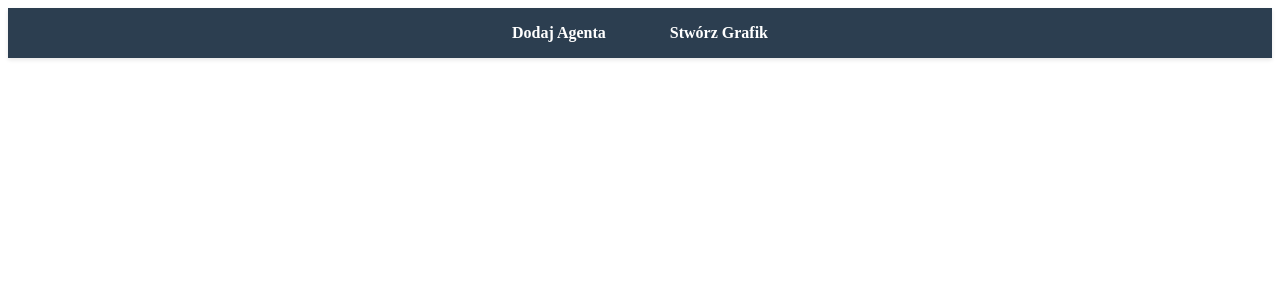
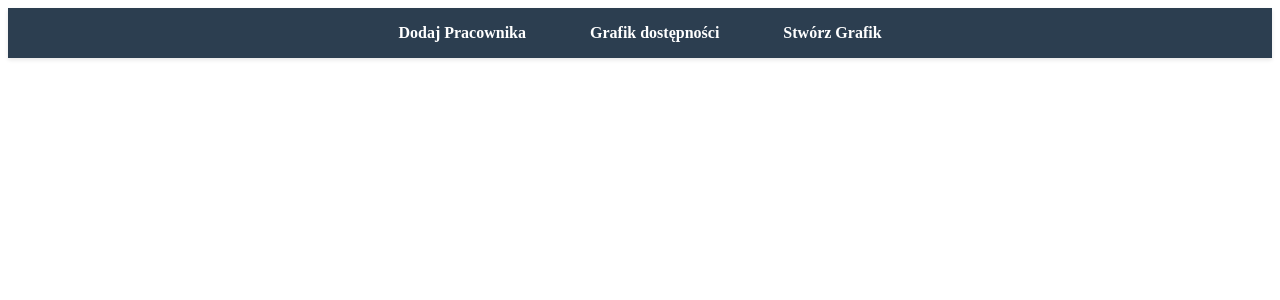
Before and after one commit to maciekryb/callcenter-frontend, a React (Vite) app: page / in a window 1280 px wide. Shown: the top 300 px of the page. Built offline with nearby package versions, Linux system fonts and the light colour scheme.

Commit message:
Update navigation links for clarity and add Agents Availability Schedule component

```diff
--- a/src/App.jsx
+++ b/src/App.jsx
@@ -13,14 +13,14 @@ const App = () => {
           <ul className={styles.navList}>
             <li>
               <Link to="/add-agent" className={styles.navLink}>
-                Dodaj Agenta
+                Dodaj Pracownika
               </Link>
             </li>
-            {/* <li>
+            <li>
               <Link to="/add-queue" className={styles.navLink}>
-                Dodaj Kolejkę
+              Grafik dostępności
               </Link>
-            </li> */}
+            </li>
             <li>
               <Link to="/create-schedule" className={styles.navLink}>
                 Stwórz Grafik
```
Also changed, not shown: src/pages/Aavailability .jsx (added, +11 -0 lines).
